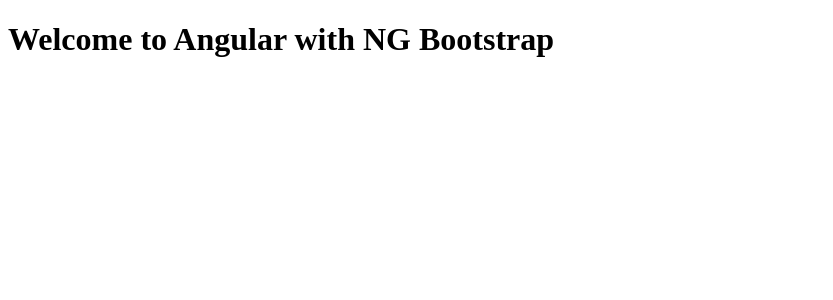
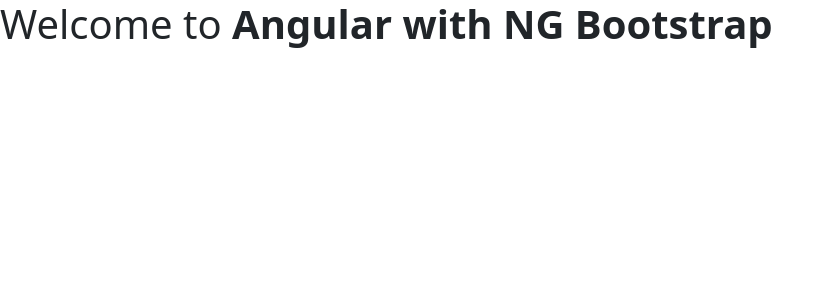
Before and after one commit to aryaindratanaya/Angular-with-NG-Bootstrap, an Angular app: page / in a window 1280 px wide. Shown: the top 300 px of the page, without its empty margins (0-833 px from the left). Built offline with nearby package versions, Linux system fonts and the light colour scheme.

Commit message:
Incorporate NG Bootstrap

```diff
--- a/package.json
+++ b/package.json
@@ -16,9 +16,13 @@
     "@angular/compiler": "~13.3.0",
     "@angular/core": "~13.3.0",
     "@angular/forms": "~13.3.0",
+    "@angular/localize": "~13.3.0",
     "@angular/platform-browser": "~13.3.0",
     "@angular/platform-browser-dynamic": "~13.3.0",
     "@angular/router": "~13.3.0",
+    "@ng-bootstrap/ng-bootstrap": "^12.1.2",
+    "@popperjs/core": "^2.10.2",
+    "bootstrap": "^5.1.3",
     "rxjs": "~7.5.0",
     "tslib": "^2.3.0",
     "zone.js": "~0.11.4"
--- a/src/app/app.module.ts
+++ b/src/app/app.module.ts
@@ -3,10 +3,11 @@
 
 import { AppRoutingModule } from './app-routing.module';
 import { AppComponent } from './app.component';
+import { NgbModule } from '@ng-bootstrap/ng-bootstrap';
 
 @NgModule({
   declarations: [AppComponent],
-  imports: [BrowserModule, AppRoutingModule],
+  imports: [BrowserModule, AppRoutingModule, NgbModule],
   providers: [],
   bootstrap: [AppComponent],
 })
--- a/src/polyfills.ts
+++ b/src/polyfills.ts
@@ -1,3 +1,7 @@
+/***************************************************************************************************
+ * Load `$localize` onto the global scope - used if i18n tags appear in Angular templates.
+ */
+import '@angular/localize/init';
 /**
  * This file includes polyfills needed by Angular and is loaded before the app.
  * You can add your own extra polyfills to this file.
--- a/src/styles.scss
+++ b/src/styles.scss
@@ -1 +1,4 @@
 /* You can add global styles to this file, and also import other style files */
+
+/* Importing Bootstrap SCSS file. */
+@import "~bootstrap/scss/bootstrap";
```
Also changed, not shown: 1 other file (tests, documents, lock files or other folders).
